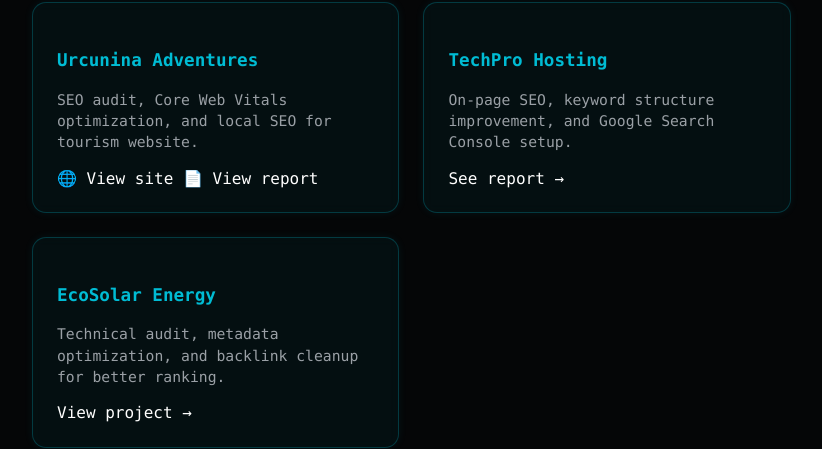
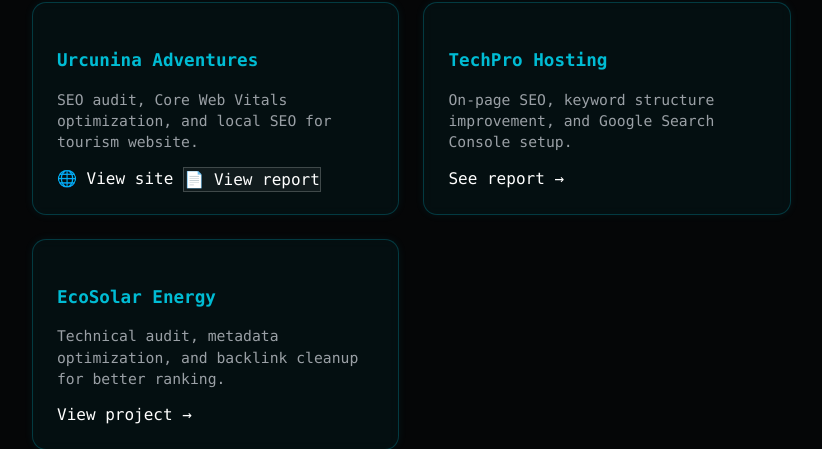
Before and after one commit to jonathang88/jonathangomez.qzz.io, a PHP site: page /seo in a window 1280 px wide. Shown: the part 400-849 px from the top of the page, without its empty margins (58-880 px from the left). Run offline with PHP 8.4, Linux system fonts and the light colour scheme.

Commit message:
Update theme-seo.css

```diff
--- a/css/theme-seo.css
+++ b/css/theme-seo.css
@@ -68,6 +68,22 @@
   box-shadow: 0 0 15px rgba(0, 188, 212, 0.3);
   background: rgba(0, 188, 212, 0.08);
 }
+.btn.secondary {
+  background: rgba(255, 255, 255, 0.05);
+  border: 1px solid rgba(255, 255, 255, 0.2);
+  color: var(--muted);
+}
+.card-actions {
+  display: flex;
+  gap: 10px;
+  flex-wrap: wrap;
+  margin-top: 12px;
+}
+.btn.secondary:hover {
+  background: rgba(255, 255, 255, 0.1);
+  border-color: var(--accent);
+  color: var(--accent);
+}
 .back-btn {
   display: inline-flex;
   align-items: center;
```
